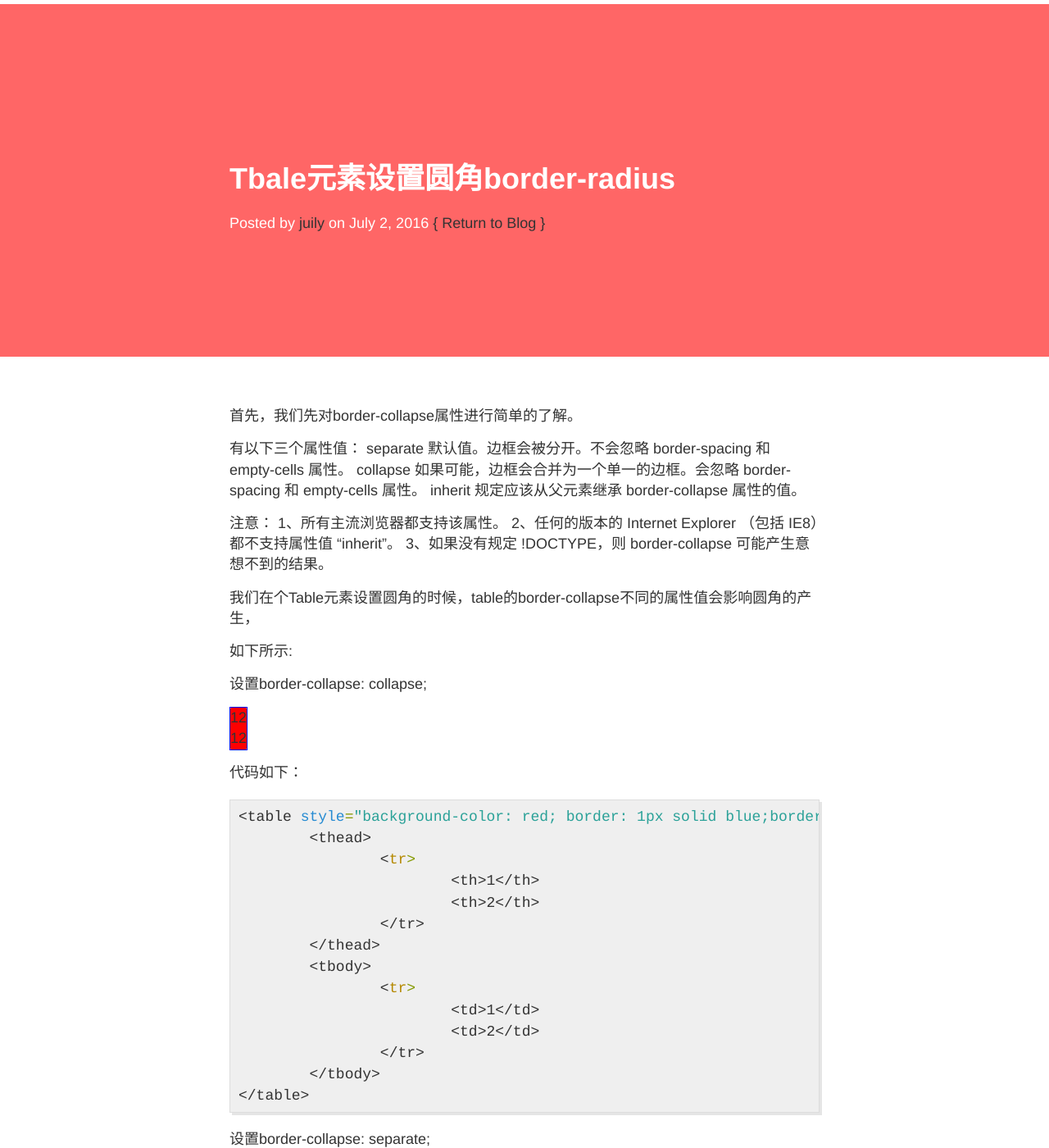
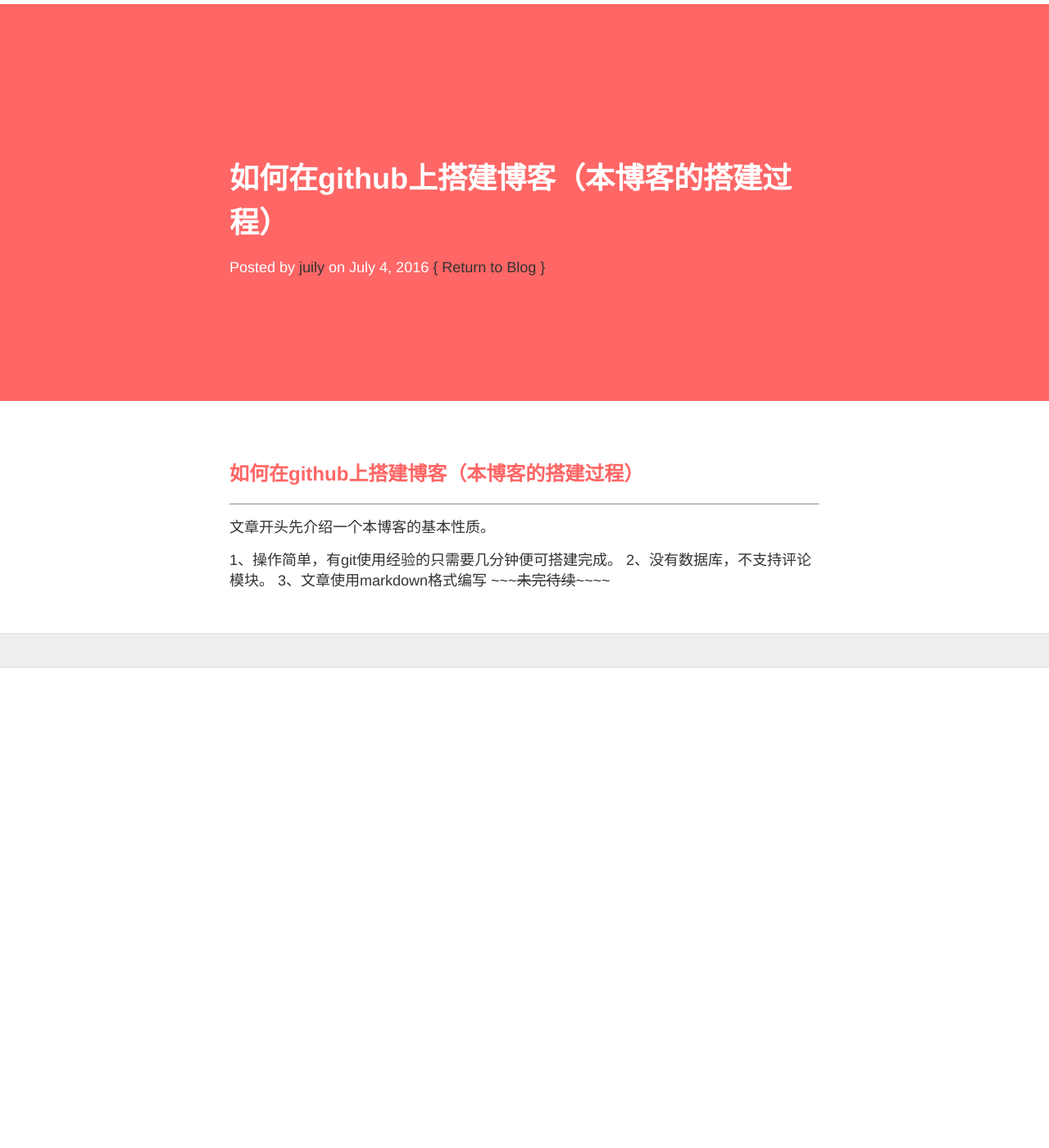
Before and after one commit to juilyhui/juilyhui.github.io, a Jekyll site: the page built from _posts/2016-07-04-Eternal-Lorem-Ipsum.md, in a window 1280 px wide and 1400 px high. Shown: the whole window at 82% size. Built offline with Jekyll 4.4.1, drawn with Linux system fonts in a browser that asks for light colours; nearby versions of some CDN libraries; some of the changed text lies outside the part shown.

Commit message:
hui how to creat a blog first

```diff
--- a/_posts/2016-07-02-Eternal-Lorem-Ipsum.md
+++ b/_posts/2016-07-02-Eternal-Lorem-Ipsum.md
@@ -25,7 +26,7 @@
 如下所示:
 
 设置border-collapse: collapse;
-<table style="background-color: red; border: 1px solid blue;border-radius: 5px;border-collapse: collapse;">
+<table style="background-color: red; border: 1px solid blue;border-radius: 20px;border-collapse: collapse;">
 	<thead>
 		<tr>
 			<th>1</th>
@@ -42,7 +43,7 @@
 
 代码如下：
 {% highlight bash %}
-<table style="background-color: red; border: 1px solid blue;border-radius: 5px; border-collapse: collapse;">
+<table style="background-color: red; border: 1px solid blue;border-radius: 20px; border-collapse: collapse;">
 	<thead>
 		<tr>
 			<th>1</th>
--- /dev/null
+++ b/_posts/2016-07-04-Eternal-Lorem-Ipsum.md
@@ -0,0 +1,14 @@
+---
+layout: post
+title: 如何在github上搭建博客（本博客的搭建过程）
+author: juily
+---
+## 如何在github上搭建博客（本博客的搭建过程）
+-----
+
+文章开头先介绍一个本博客的基本性质。
+
+1、操作简单，有git使用经验的只需要几分钟便可搭建完成。
+2、没有数据库，不支持评论模块。
+3、文章使用markdown格式编写
+~~~~~未完待续~~~~~~
```
Also changed, not shown: other parts of _posts/2016-07-02-Eternal-Lorem-Ipsum.md (+2 -1 lines), _posts/2016-07-01-Eternal-Lorem-Ipsum.md (+4 -2 lines).
